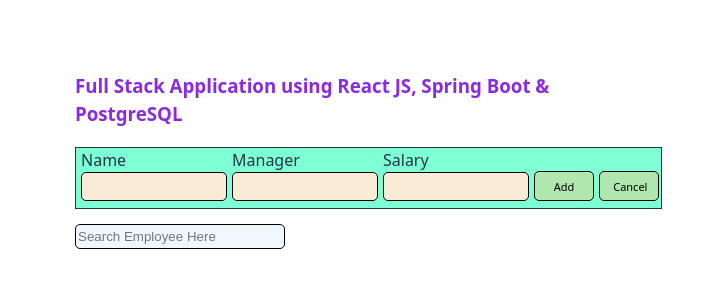
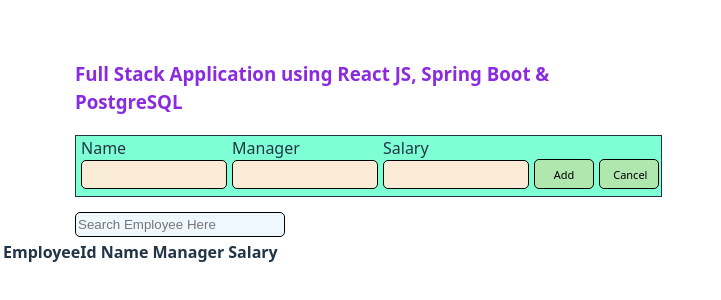
Before and after one commit to d-meizin/FullstackFirstTableFront, a React (Vite) app: page / in a window 1280 px wide. Shown: the part 244-544 px from the top of the page, without its empty margins (0-721 px from the left). Built offline with nearby package versions, Linux system fonts and the light colour scheme.

Commit message:
after downgrade to react-table v.7

```diff
--- a/package.json
+++ b/package.json
@@ -10,10 +10,10 @@
     "preview": "vite preview"
   },
   "dependencies": {
-    "@tanstack/react-table": "^8.21.3",
     "axios": "^1.11.0",
-    "react": "^19.1.1",
-    "react-dom": "^19.1.1"
+    "react": "^18.3.1",
+    "react-dom": "^18.3.1",
+    "react-table": "^7.8.0"
   },
   "devDependencies": {
     "@eslint/js": "^9.33.0",
--- a/src/App.jsx
+++ b/src/App.jsx
@@ -1,6 +1,6 @@
 import { useState } from 'react';
 import './App.css';
-import { useReactTable } from '@tanstack/react-table';
+import { useTable } from 'react-table';
 import * as React from 'react';
 
 function App() {
@@ -14,7 +14,7 @@
   ], []);
 
   const data = React.useMemo(() => employees, []);
-  const { getTableProps, getTableBodyProps, HeaderGroups, rows, prepareRow } = useReactTable({ columns, data: employees });
+  const { getTableProps, getTableBodyProps, headerGroups, rows, prepareRow } = useTable({ columns, data: employees });
 
   return (
     <>
@@ -32,18 +32,22 @@
           </div>
           <div className='addpaneldiv'>
             <label htmlFor="salary">Salary</label> <br></br>
-            <input className='addpanelinput' type="text" name="manager" id="manager" />
+            <input className='addpanelinput' type="text" name="salary" id="salary" />
           </div>
           <button className='addBtn'>Add</button>
           <button className='cancelBtn'>Cancel</button>
         </div>
         <input className='searchinput' type="search" name="inputsearch" id="inputsearch" placeholder='Search Employee Here' />
       </div>
-      <table className='table'>
+      <table className='table' {...getTableProps()}>
         <thead>
-          <tr>
-            <th></th>
-          </tr>
+          {headerGroups.map((hg) => (
+            <tr {...hg.getHeaderGroupProps()} key={hg.id}>
+              {hg.headers.map((column) => (
+                <th {...column.getHeaderProps()} key={column.id}> {column.render("Header")} </th>
+              ))}
+            </tr>
+          ))}
         </thead>
         <tbody>
           <tr>
```
Also changed, not shown: 1 other file (tests, documents, lock files or other folders).
